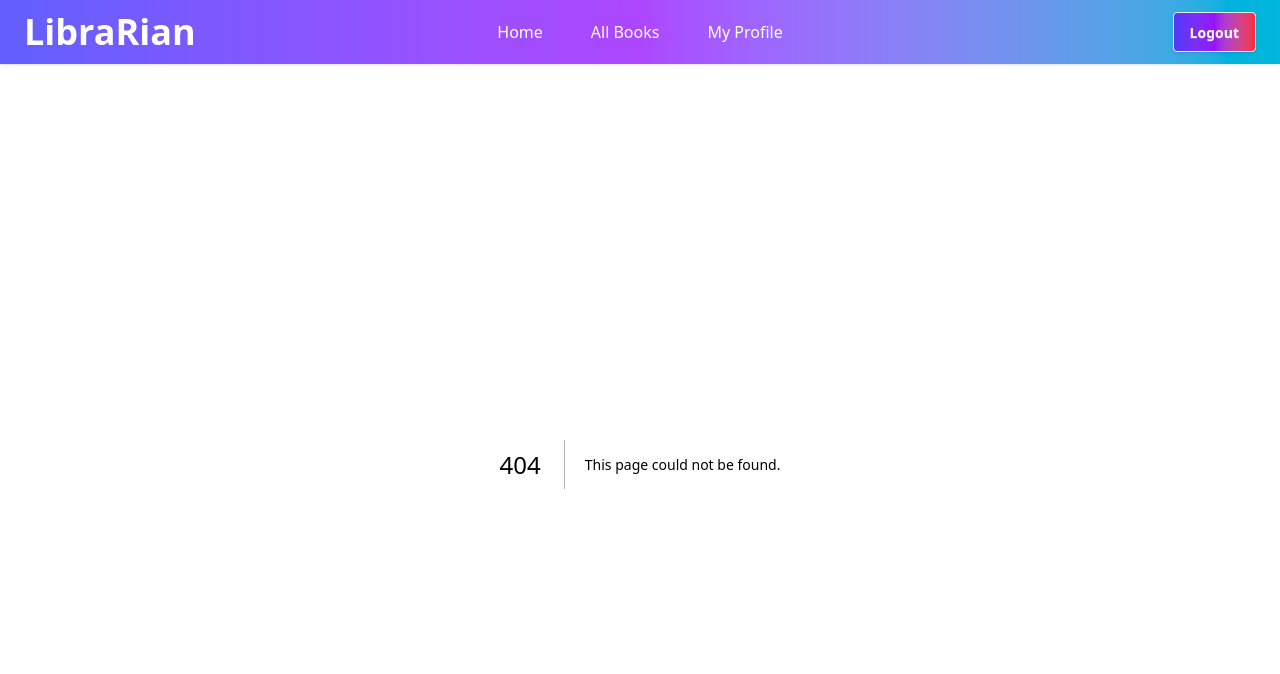
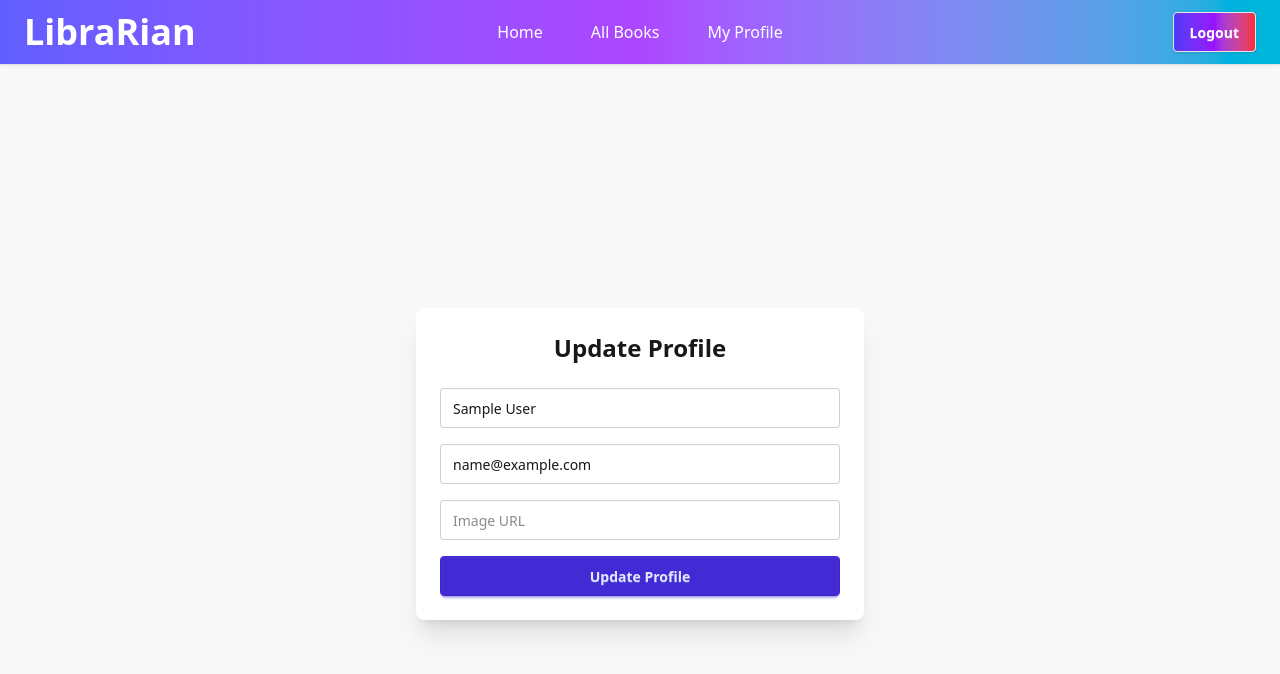
Before and after one commit to AnirNawaf/Assignment-8-LibraRian-, a Next.js app: page /update-profile in a window 1280 px wide. Before the commit this address had no page. Shown: the top 674 px of the page. Built offline with nearby package versions, Linux system fonts and the light colour scheme; sample sign-in values are in the browser's storage.

Commit message:
add Update Profile option

```diff
--- /dev/null
+++ b/src/app/update-profile/page.jsx
@@ -0,0 +1,62 @@
+"use client";
+
+import { useEffect, useState } from "react";
+import { useRouter } from "next/navigation";
+import toast from "react-hot-toast";
+
+export default function UpdateProfilePage() {
+  const router = useRouter();
+  const [user, setUser] = useState(null);
+
+  useEffect(() => {
+    const savedUser = JSON.parse(localStorage.getItem("user"));
+
+    if (!savedUser) {
+      router.push("/login");
+    }
+    else {
+      setUser(savedUser);
+    }
+  }, []);
+
+  const handleUpdate = (e) => {
+    e.preventDefault();
+
+    const name = e.target.name.value;
+    const email = e.target.email.value;
+    const image = e.target.image.value;
+
+    const updatedUser = {
+      name,
+      email,
+      image,
+    };
+
+    localStorage.setItem("user", JSON.stringify(updatedUser));
+
+    toast.success("Profile updated successfully!");
+    router.push("/my-profile");
+  };
+
+  if (!user) return null;
+
+  return (
+    <div className="min-h-screen flex items-center justify-center bg-base-200 p-6">
+      <div className="card bg-base-100 shadow-xl w-full max-w-md">
+        <div className="card-body">
+          <h2 className="text-2xl font-bold text-center mb-4"> Update Profile </h2>
+
+          <form onSubmit={handleUpdate} className="space-y-4">
+            <input type="text" name="name" defaultValue={user.name || ""} placeholder="Name" className="input input-bordered w-full" required />
+
+            <input type="email" name="email" defaultValue={user.email} placeholder="Email"  className="input input-bordered w-full" required />
+
+            <input type="text" name="image" defaultValue={user.image || ""} placeholder="Image URL" className="input input-bordered w-full" />
+
+            <button className="btn btn-primary w-full"> Update Profile </button>
+          </form>
+        </div>
+      </div>
+    </div>
+  );
+}
```
